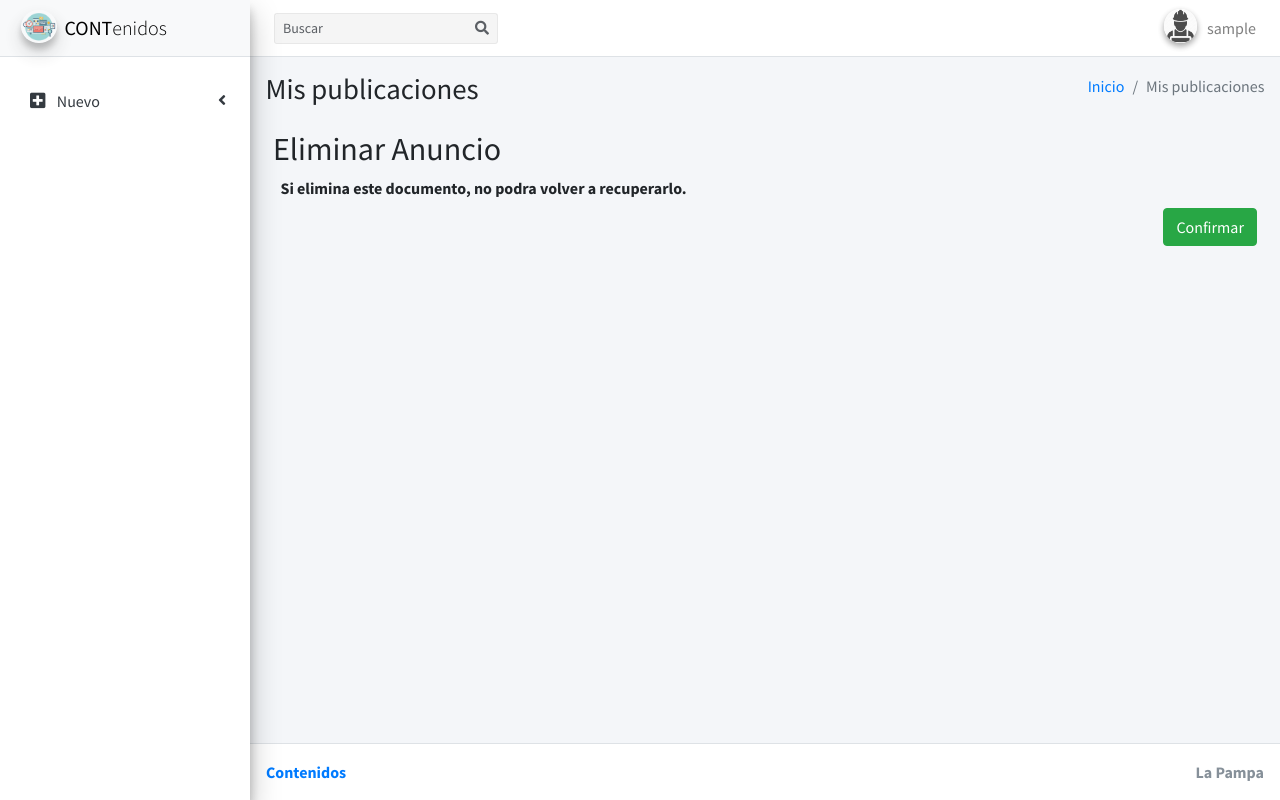
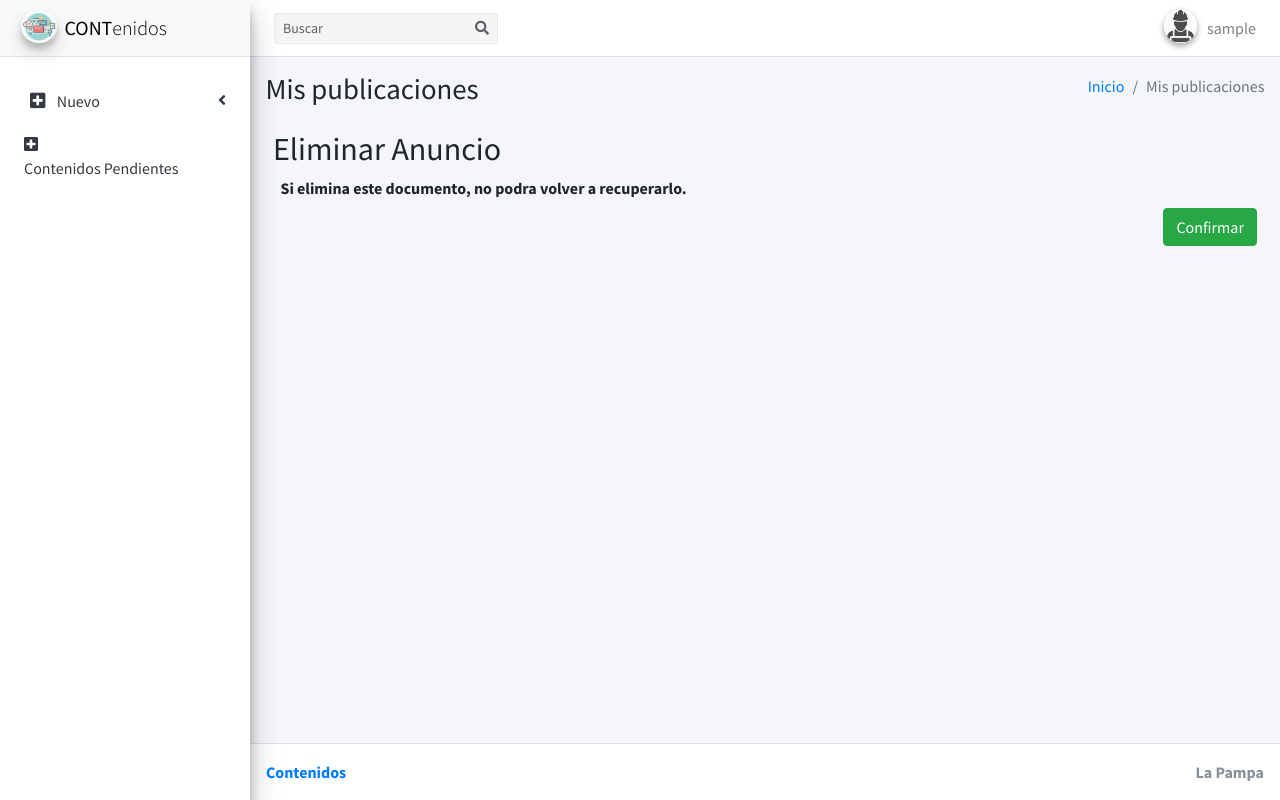
Before and after one commit to marcosabram/portal, a Django app: template templates/documento_confirm_delete.html in a window 1280 px wide. Run offline with Django 3.2, Linux system fonts and the light colour scheme; the template is opened without the code that fills it, so the values that code supplies are empty; the visitor is signed in with stand-in values (Sample User, id 1); some libraries are stand-ins or nearby versions.

Commit message:
falta darle formato al icono y demas de documentos pendientes

```diff
--- a/templates/index.html
+++ b/templates/index.html
@@ -128,6 +128,13 @@
                 </li>
               </ul>
           </ul>
+          {%if user.is_staff%}
+          <a href="{% url 'contenidos:documentos_pendientes' %}" class="nav-link">
+            <i class="nav-icon fas fa-plus-square"></i>
+            <p>
+              Contenidos Pendientes
+            </p>
+          </a>{%endif%}
         </nav>
         <!-- /.sidebar-menu -->
       </div>
```
